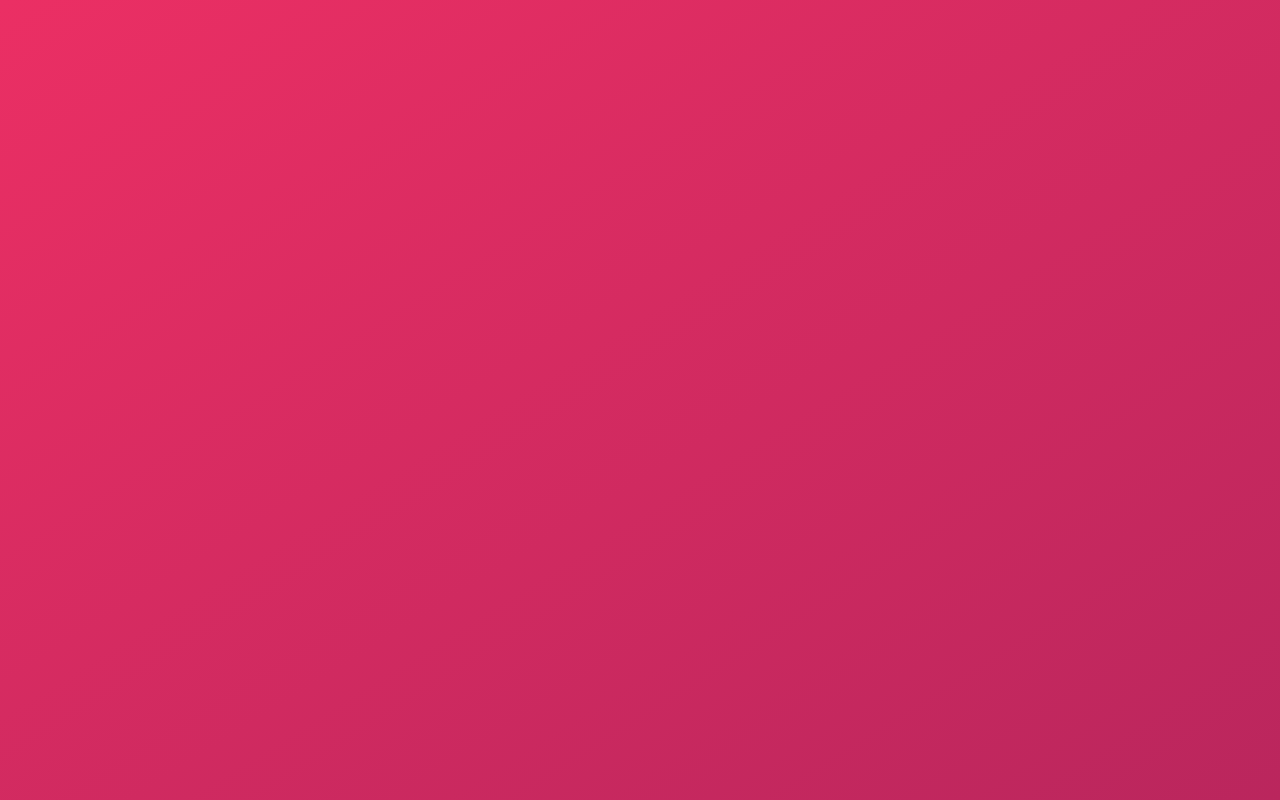
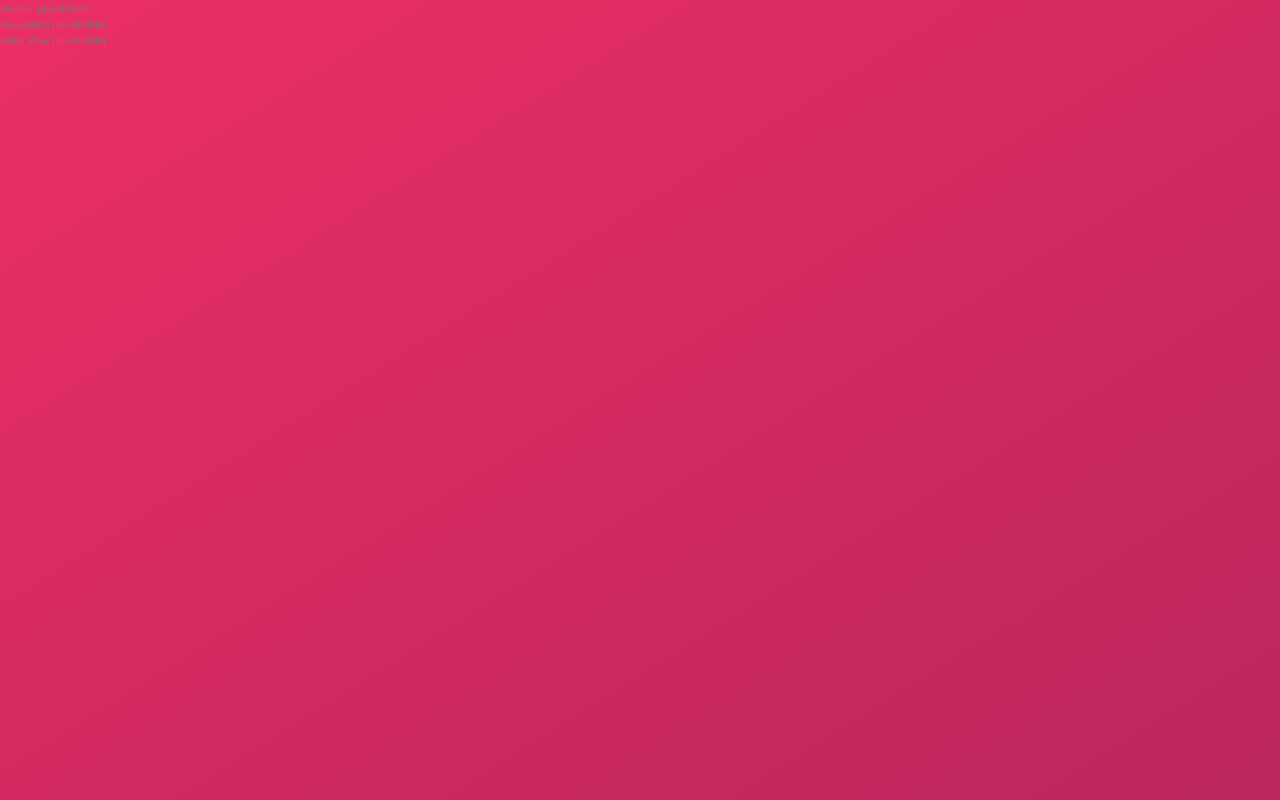
Before and after one commit to mmioana/trillo-course-project, a website: page index.html in a window 1280 px wide. Drawn offline with nearby package versions, Linux system fonts and the light colour scheme.

Commit message:
Added html elements for basic config

```diff
--- a/index.html
+++ b/index.html
@@ -11,6 +11,18 @@
         <title>trillo &mdash; Your all-in-one booking app</title>
     </head>
     <body>
-
+        <div class="container">
+            <header class="header">
+                Header placeholder
+            </header>
+            <div class="content">
+                <nav class="sidebar">
+                    Navigation placeholder
+                </nav>
+                <main class="hotel-view">
+                    Hotel View placeholder
+                </main>
+            </div>
+        </div>
     </body>
 </html>
```
